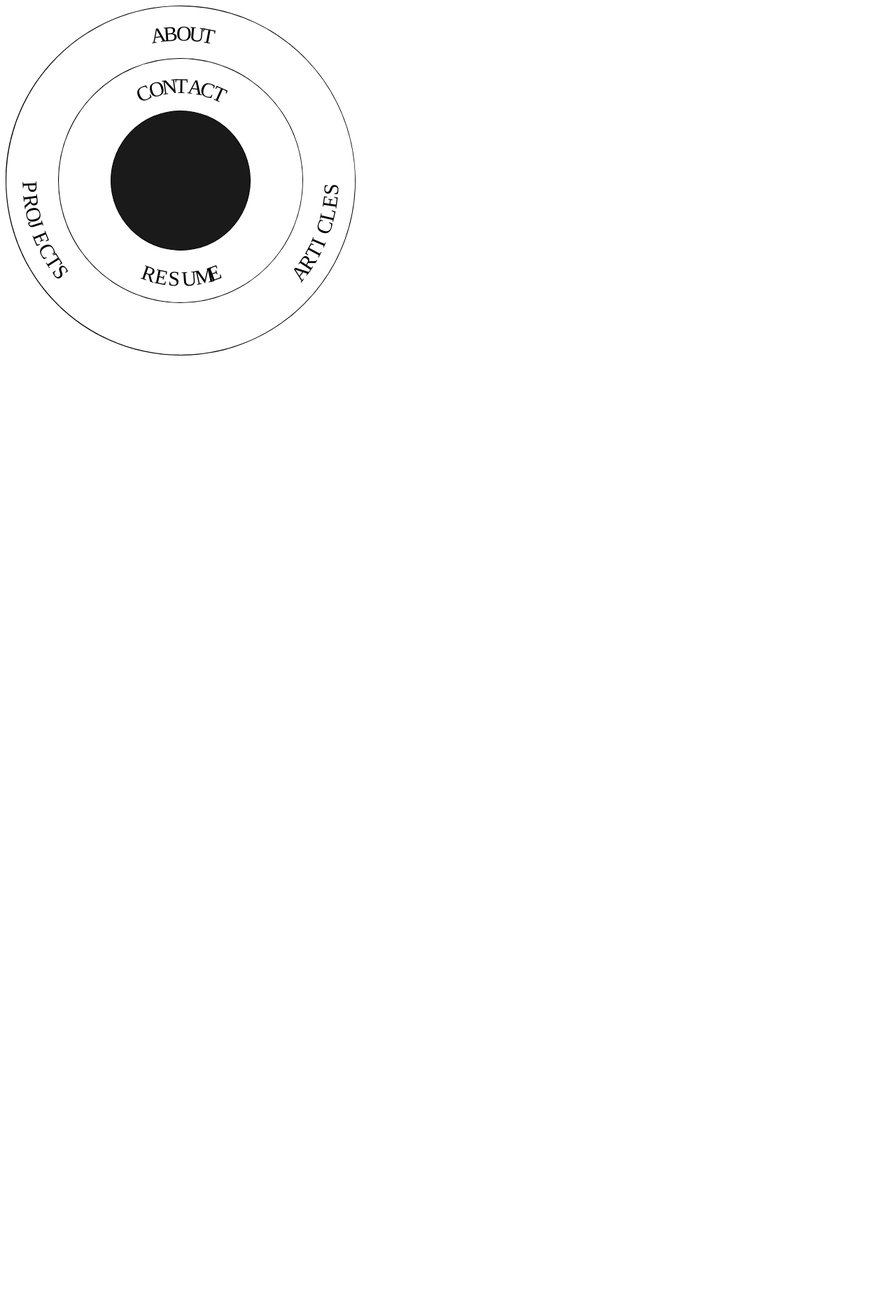
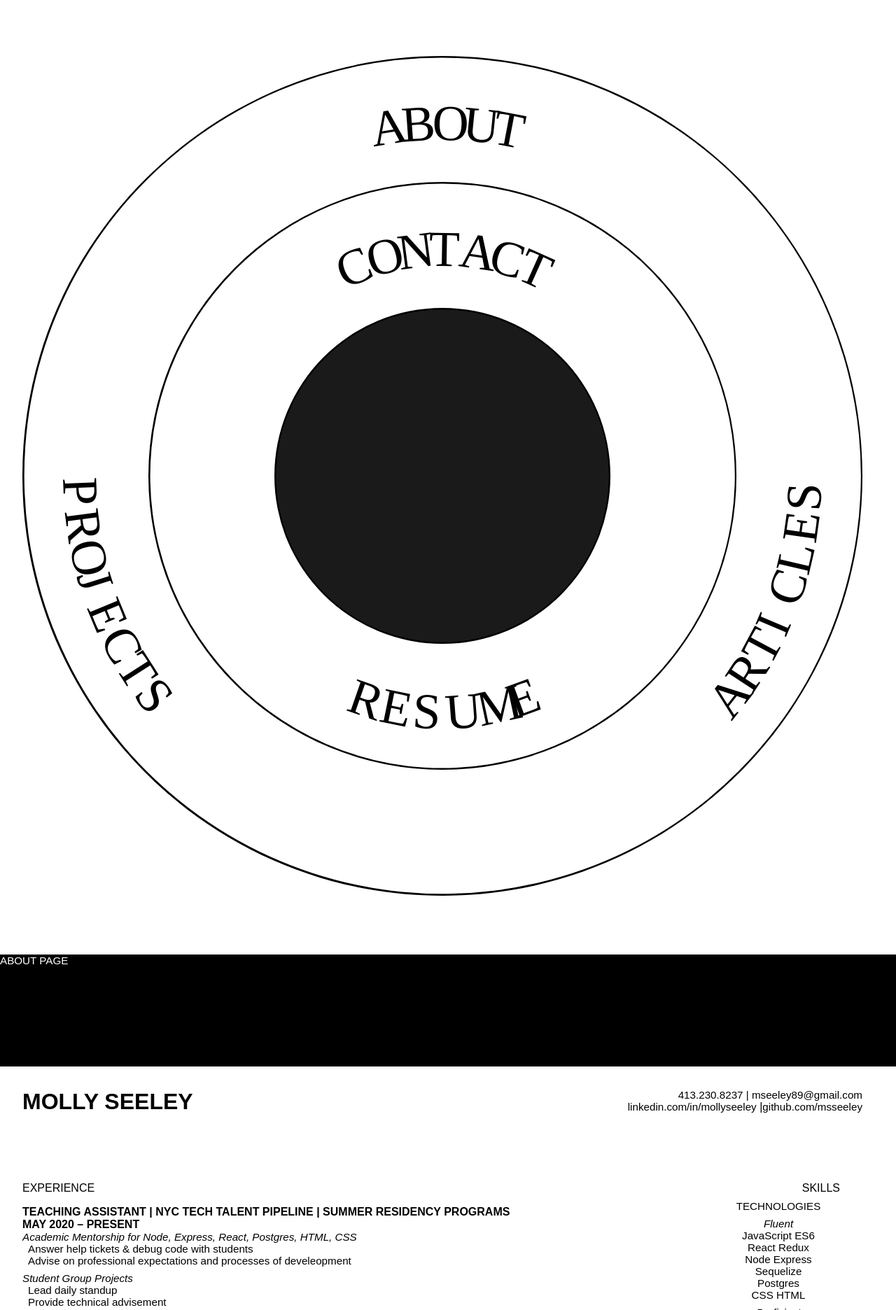
Before and after one commit to msseeley/Folio, a Gatsby site: page / in a window 1280 px wide. Shown: the top 1872 px of the page at 70% size. Before the commit the page ends 800 px from the top, so only its background shows below. Built offline with nearby package versions, Linux system fonts and the light colour scheme; Gatsby itself is replaced by a stand-in of ours.

Commit message:
setup for about page

```diff
--- /dev/null
+++ b/src/components/About.js
@@ -0,0 +1,11 @@
+import React from "react"
+import "../styles/style_about.scss"
+
+const About = () => (
+  <div className="about-container">
+    <h2>ABOUT PAGE</h2>
+    <p></p>
+  </div>
+)
+
+export default About
--- a/src/components/CircularNav.js
+++ b/src/components/CircularNav.js
@@ -1,10 +1,7 @@
 import React, { useEffect, useRef } from "react"
 import { Link } from "gatsby"
-// import CircleType from "circletype"
 import "../styles/style_nav.scss"
 // import nav from "../styles/images/animated_nav.svg"
-
-//left off: https://css-tricks.com/set-text-on-a-circle/
 
 const CircularNav = () => (
   <div className="container">
@@ -66,7 +63,7 @@ const CircularNav = () => (
         >
           T
         </text>
-        <Link href="/resume">
+        <a href="#resume">
           <text
             className="cls-3"
             transform="translate(192.03 389.39) rotate(19.16)"
@@ -103,7 +100,7 @@ const CircularNav = () => (
           >
             E
           </text>
-        </Link>
+        </a>
       </g>
       <g id="Layer_3" data-name="Layer 3">
         <text className="cls-3" transform="translate(208.99 54) rotate(-9.17)">
--- a/src/pages/resume.js
+++ b/src/components/Resume.js
@@ -3,7 +3,7 @@ import "../styles/style_resume.scss"
 // import { Link } from "gatsby"
 
 const Resume = () => (
-  <div>
+  <div id="resume">
     <header>
       <div className="flex space-btwn max-width">
         <div>
--- a/src/pages/index.js
+++ b/src/pages/index.js
@@ -1,9 +1,13 @@
 import React from "react"
 import CircularNav from "../components/CircularNav"
+import Resume from "../components/Resume"
+import About from "../components/About"
 
 const IndexPage = () => (
   <div>
     <CircularNav />
+    <About />
+    <Resume id="resume" />
   </div>
 )
 export default IndexPage
--- /dev/null
+++ b/src/styles/style_about.scss
@@ -0,0 +1,5 @@
+.about-container {
+  height: 10em;
+  background: black;
+  color: white;
+}
--- a/src/styles/style_nav.scss
+++ b/src/styles/style_nav.scss
@@ -1,5 +1,6 @@
 .container {
-  width: 500px;
+  height: 100%vh;
+  padding: 5em 0 5em 0;
 }
 
 // #Layer_2 {
@@ -8,7 +9,7 @@
 // }
 
 // #Layer_3 {
-//   animation: rotate-rev 50s linear infinite;
+//   animation: rotate-rev 30s linear infinite;
 //   transform-origin: 50% 50%;
 // }
 
```
